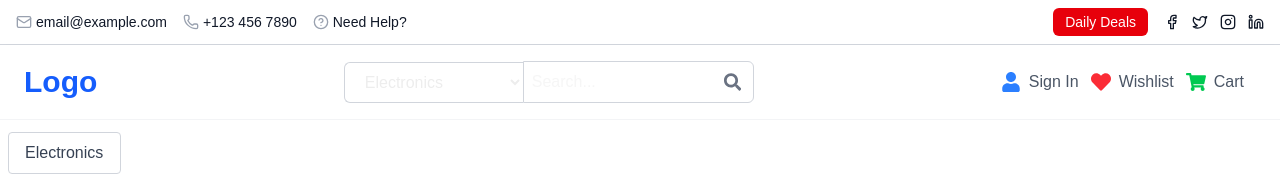
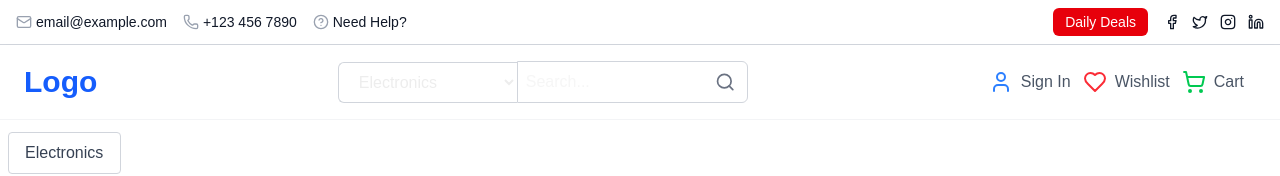
Before and after one commit to DipPal513/pharmacy-ecommerce, a Next.js app: page / in a window 1280 px wide. Shown: the top 176 px of the page. Built offline with nearby package versions, Linux system fonts and the light colour scheme.

Commit message:
icons error fixed

```diff
--- a/src/app/layout.js
+++ b/src/app/layout.js
@@ -22,7 +22,7 @@ export default function RootLayout({ children }) {
       >
         <Header />
         {children}
-        <Footer />
+        {/* <Footer /> */}
       </body>
     </html>
   );
--- a/src/app/page.js
+++ b/src/app/page.js
@@ -1,10 +1,8 @@
 import Ad from '@/components/ad/Ad'
 import Banner from '@/components/banner/Banner'
-import Mini_Product_Card from '@/components/special-category/product_capsul/mini-product-card/Mini_Product_Card'
 import Product_Showcase from '@/components/product_showcase/Product_Showcase'
+import Special from '@/components/special-category/Special-category'
 import Top_Category from '@/components/top_category/Top_Category'
-import React from 'react'
-import Special from '@/components/special-category/Special-category'
 
 export default function page() {
   return (
--- a/src/components/header/sub-categories/BottomHeader.jsx
+++ b/src/components/header/sub-categories/BottomHeader.jsx
@@ -1,7 +1,14 @@
 "use client";
 
+import {
+  Heart,
+  Menu,
+  Search,
+  ShoppingCartIcon,
+  User
+} from "lucide-react";
 import { useState } from "react";
-import { FaShoppingCart, FaHeart, FaSearch, FaUser, FaBars } from "react-icons/fa"; // Importing FaUser for sign-in icon and FaBars for the menu icon
+// Importing FaUser for sign-in icon and FaBars for the menu icon
 
 export default function BottomHeader() {
   const [selectedCategory, setSelectedCategory] = useState("Electronics");
@@ -25,10 +32,11 @@ export default function BottomHeader() {
   return (
     <div className="bg-white shadow-md py-4 px-6">
       <div className="max-w-screen-xl mx-auto flex justify-between items-center space-x-8">
-
         {/* Left: Logo/Icon */}
         <div className="flex items-center ">
-          <div className="text-3xl font-bold text-blue-600 cursor-pointer">Logo</div>
+          <div className="text-3xl font-bold text-blue-600 cursor-pointer">
+            Logo
+          </div>
         </div>
 
         {/* Middle: Category Dropdown and Search Bar (Visible on larger screens) */}
@@ -53,7 +61,7 @@ export default function BottomHeader() {
               placeholder="Search..."
               className="py-2 px-2 w-full focus:outline-none focus:ring-2 focus:ring-blue-500"
             />
-            <FaSearch className="text-gray-500 text-xl mr-3" />
+            <Search className="text-gray-500 text-xl mr-3" />
           </div>
         </div>
 
@@ -64,31 +72,31 @@ export default function BottomHeader() {
             onClick={toggleSearchModal}
             className="md:hidden flex items-center space-x-2 cursor-pointer"
           >
-            <FaSearch className="text-blue-500 text-xl hover:text-blue-700" />
+            <Search className="text-blue-500 text-xl hover:text-blue-700" />
             <span className="hidden md:block text-gray-600">Search</span>
           </button>
 
           {/* Sign In Button */}
           <div className="flex items-center space-x-2 cursor-pointer">
-            <FaUser className="text-blue-500 text-xl hover:text-blue-700" />
+            <User className="text-blue-500 text-xl hover:text-blue-700" />
             <span className="hidden md:block text-gray-600">Sign In</span>
           </div>
 
           {/* Wishlist Icon and Text */}
           <div className="flex items-center space-x-2 cursor-pointer">
-            <FaHeart className="text-red-500 text-xl hover:text-red-700" />
+            <Heart className="text-red-500 text-xl hover:text-red-700" />
             <span className="hidden md:block text-gray-600">Wishlist</span>
           </div>
 
           {/* Cart Icon and Text */}
           <div className="flex items-center space-x-2 cursor-pointer">
-            <FaShoppingCart className="text-green-500 text-xl hover:text-green-700" />
+            <ShoppingCartIcon className="text-green-500 text-xl hover:text-green-700" />
             <span className="hidden md:block text-gray-600">Cart</span>
           </div>
 
           {/* Menu Icon (Hamburger menu for mobile) */}
           <div className="md:hidden flex items-center space-x-2 cursor-pointer">
-            <FaBars className="text-gray-600 text-2xl hover:text-gray-800" />
+            <Menu className="text-gray-600 text-2xl hover:text-gray-800" />
           </div>
         </div>
       </div>
--- a/src/components/product_showcase/Product_Showcase.jsx
+++ b/src/components/product_showcase/Product_Showcase.jsx
@@ -58,7 +58,7 @@ export default function Product_Showcase({ title }) {
               &#10095;
             </div>
             {[0, 0, 0, 0, 0, 0, 0].map((element, index) => (
-              <SwiperSlide>
+              <SwiperSlide key={index}>
                 <Product />
               </SwiperSlide>
             ))}
```
